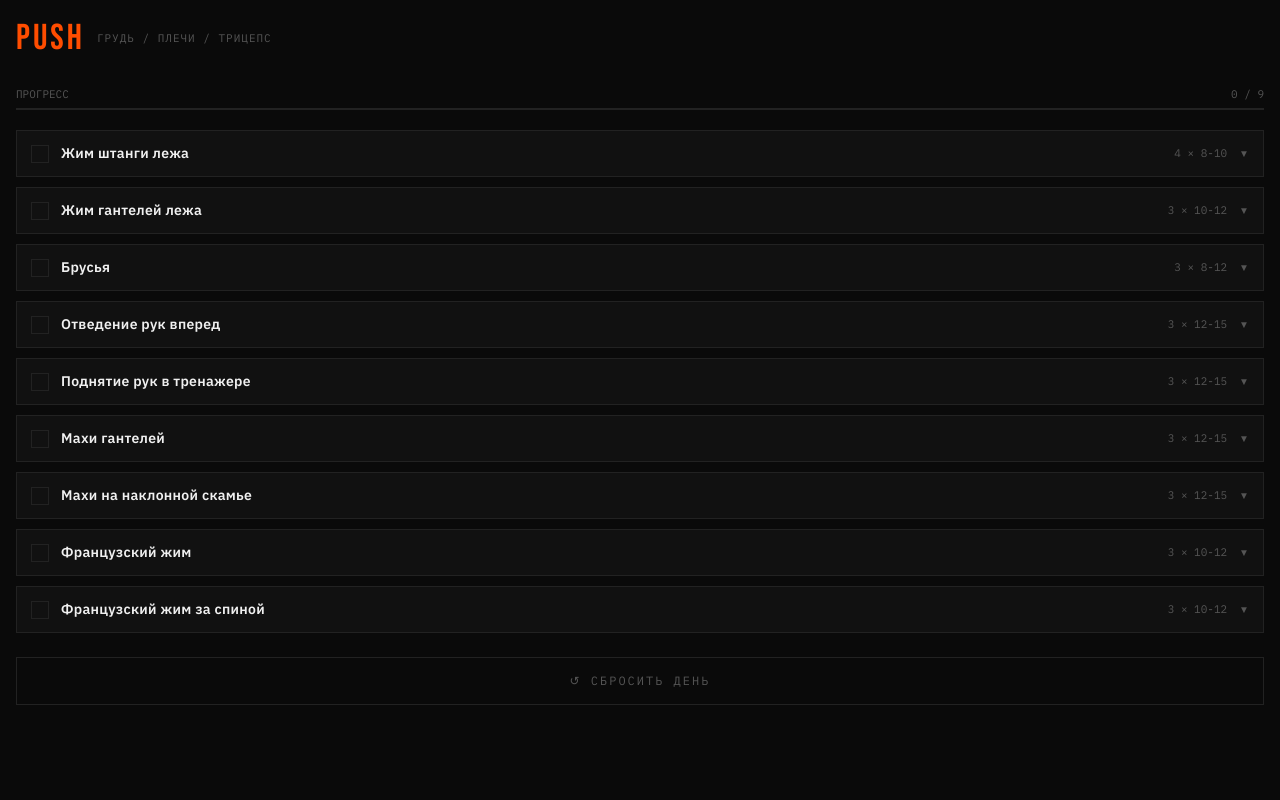
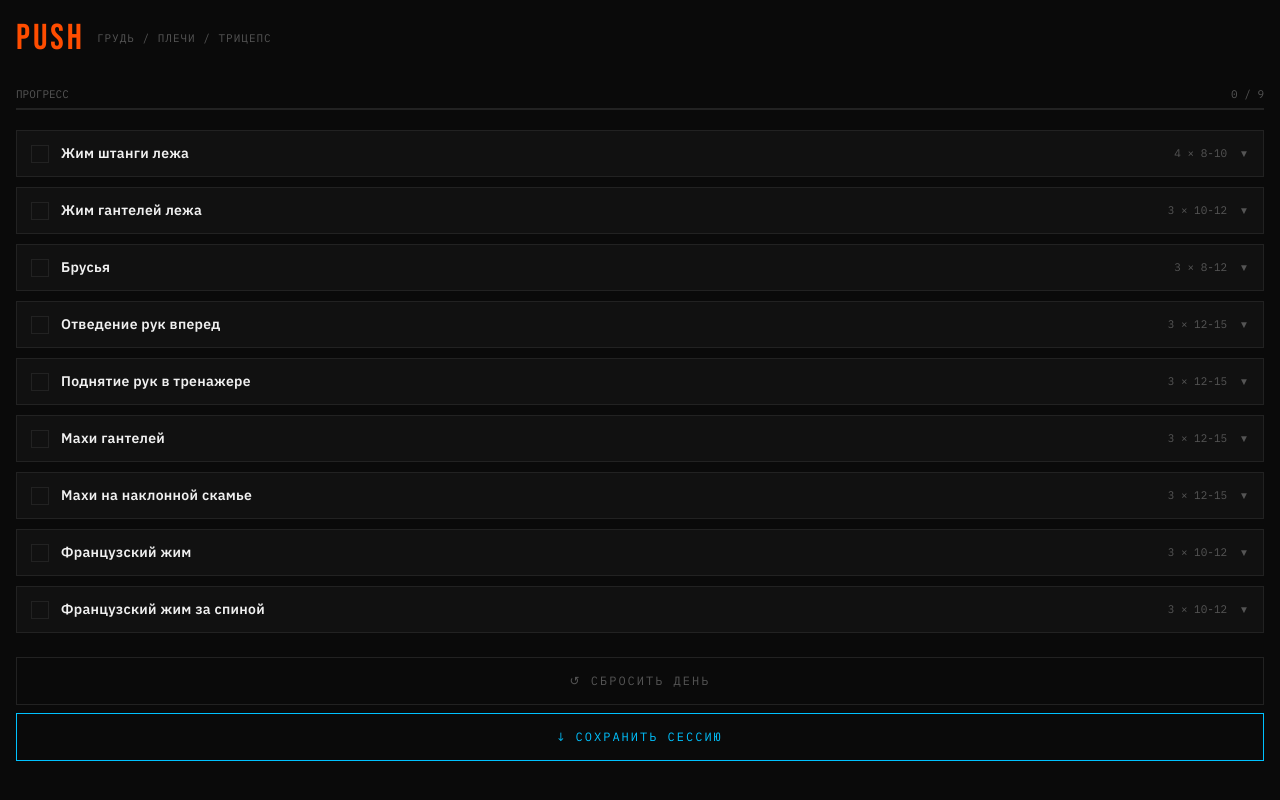
Before and after one commit to LazyTanakaS/ppl-tracker, a Next.js app: page / in a window 1280 px wide. Shown: the part 216-1016 px from the top of the page. Before the commit the page ends 981 px from the top, so only its background shows below. Built offline with nearby package versions, Linux system fonts and the light colour scheme.

Commit message:
feat: history save with visual feedback, fix hydration

```diff
--- a/app/globals.css
+++ b/app/globals.css
@@ -475,6 +475,34 @@ input[type="number"] {
   color: var(--text);
 }
 
+/* SAVE Button */
+
+.save-btn {
+  display: block;
+  width: 100%;
+  margin-top: 8px;
+  padding: 14px;
+  background: transparent;
+  border: 1px solid var(--accent-pull);
+  color: var(--accent-pull);
+  font-family: var(--font-mono), monospace;
+  font-size: 12px;
+  letter-spacing: 2px;
+  text-transform: uppercase;
+  cursor: pointer;
+  transition: all 0.3s;
+}
+
+.save-btn:hover {
+  background: rgba(0, 194, 255, 0.06);
+}
+
+.save-btn.saved {
+  border-color: var(--accent-legs);
+  color: var(--accent-legs);
+  background: rgba(0, 232, 122, 0.06);
+}
+
 /* Save indicator */
 .save-indicator {
   position: fixed;
--- a/components/DayPanel.tsx
+++ b/components/DayPanel.tsx
@@ -1,6 +1,7 @@
 import type { DayType, Exercise, ExerciseState, WorkoutSet } from "../types";
 import ProgressBar from "./ProgressBar";
 import ExerciseCard from "./ExerciseCard";
+import { useState } from "react";
 
 interface DayPanelProps {
   day: DayType;
@@ -17,6 +18,7 @@ interface DayPanelProps {
   ) => void;
   onUpdateNotes: (day: DayType, exIdx: number, value: string) => void;
   onReset: (day: DayType) => void;
+  onSave: () => void;
 }
 
 export default function DayPanel({
@@ -28,8 +30,16 @@ export default function DayPanel({
   onUpdateSet,
   onUpdateNotes,
   onReset,
+  onSave,
 }: DayPanelProps) {
   const doneCount = exercises.filter((_, i) => workout[i]?.done).length;
+  const [saved, setSaved] = useState(false);
+
+  function handleSave() {
+    onSave();
+    setSaved(true);
+    setTimeout(() => setSaved(false), 2000);
+  }
 
   const MUSCLES = {
     push: "Грудь / Плечи / Трицепс",
@@ -62,6 +72,13 @@ export default function DayPanel({
       <button className="reset-btn" onClick={() => onReset(day)}>
         ↺ Сбросить день
       </button>
+
+      <button
+        className={`save-btn ${saved ? "saved" : ""}`}
+        onClick={handleSave}
+      >
+        {saved ? "✓ Сохранено" : "↓ Сохранить сессию"}
+      </button>
     </div>
   );
 }
--- a/components/WorkoutApp.tsx
+++ b/components/WorkoutApp.tsx
@@ -1,9 +1,10 @@
 "use client";
 
-import { useState } from "react";
+import { useEffect, useState } from "react";
 import { useWorkoutState } from "../hooks/useWorkoutState";
 import { PLAN } from "@/data/plan";
 import type { DayType } from "../types";
+import { useHistory } from "@/hooks/useHistory";
 import Header from "./Header";
 import DayTabs from "./DayTabs";
 import DayPanel from "./DayPanel";
@@ -12,6 +13,30 @@ export default function WorkoutApp() {
   const [activeDay, setActiveDay] = useState<DayType>("push");
   const { workout, toggleDone, updateSet, updateNotes, resetDay } =
     useWorkoutState();
+  const { history, saveSession } = useHistory();
+  const [mounted, setMounted] = useState(false);
+
+  useEffect(() => {
+    setMounted(true);
+  }, []);
+
+  if (!mounted)
+    return (
+      <main>
+        <Header />
+        <div
+          style={{
+            padding: "40px 0",
+            textAlign: "center",
+            fontFamily: "var(--font-mono)",
+            fontSize: "12px",
+            letterSpacing: "2px",
+          }}
+        >
+          ЗАГРУЗКА...
+        </div>
+      </main>
+    );
 
   return (
     <main>
@@ -28,6 +53,7 @@ export default function WorkoutApp() {
           onUpdateSet={updateSet}
           onUpdateNotes={updateNotes}
           onReset={resetDay}
+          onSave={() => saveSession(day, workout[day])}
         />
       ))}
     </main>
--- /dev/null
+++ b/hooks/useHistory.ts
@@ -0,0 +1,23 @@
+import { useState } from "react";
+import type { History, WorkoutSession, DayType, ExerciseState } from "@/types";
+
+export function useHistory() {
+  const [history, setHistory] = useState<History>(() => {
+    if (typeof window === "undefined") return [];
+    const saved = localStorage.getItem("ppl_history");
+    return saved ? JSON.parse(saved) : [];
+  });
+
+  function saveSession(day: DayType, workout: Record<number, ExerciseState>) {
+    const session: WorkoutSession = {
+      date: new Date().toISOString(),
+      day,
+      workout,
+    };
+    const updated = [session, ...history];
+    setHistory(updated);
+    localStorage.setItem("ppl_history", JSON.stringify(updated));
+  }
+
+  return { history, saveSession };
+}
```
Also changed, not shown: types/index.ts (+8 -0 lines).
